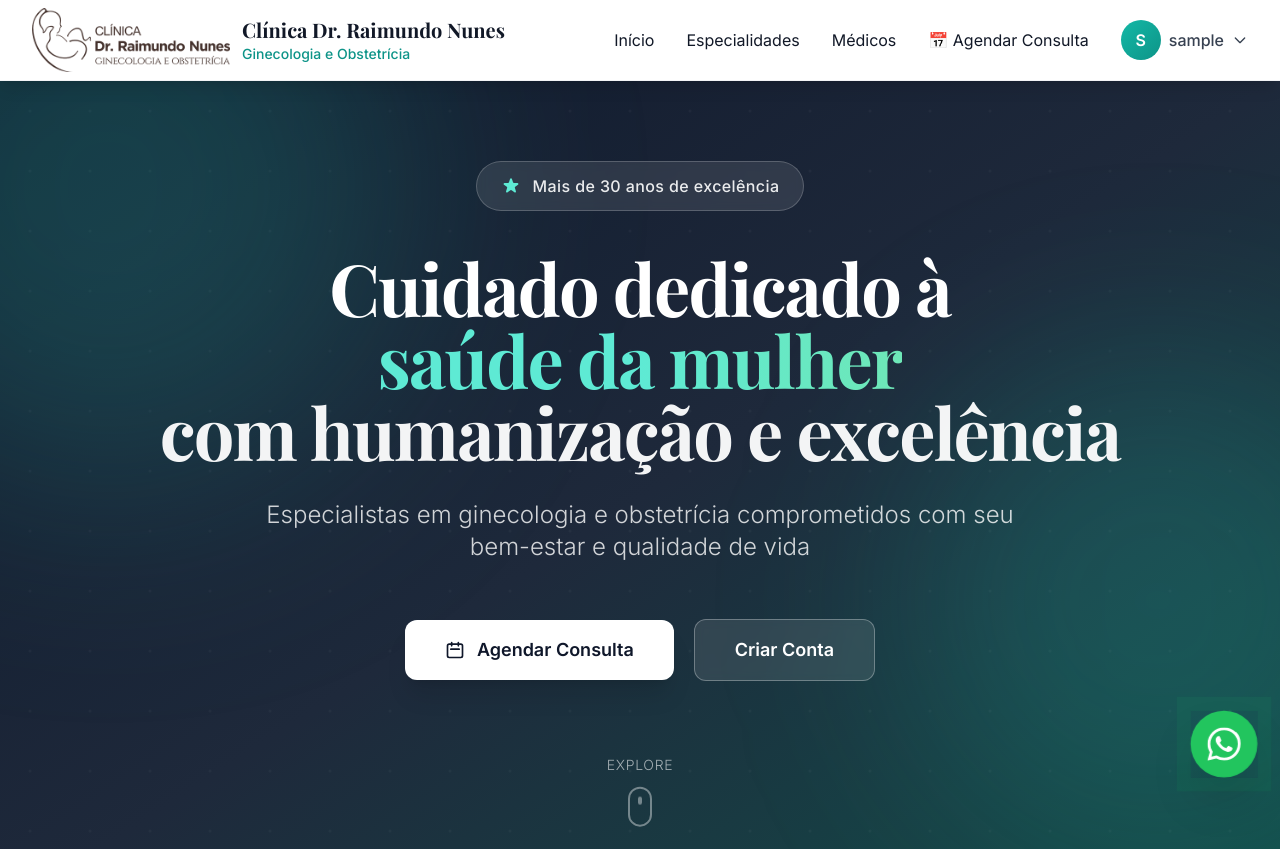
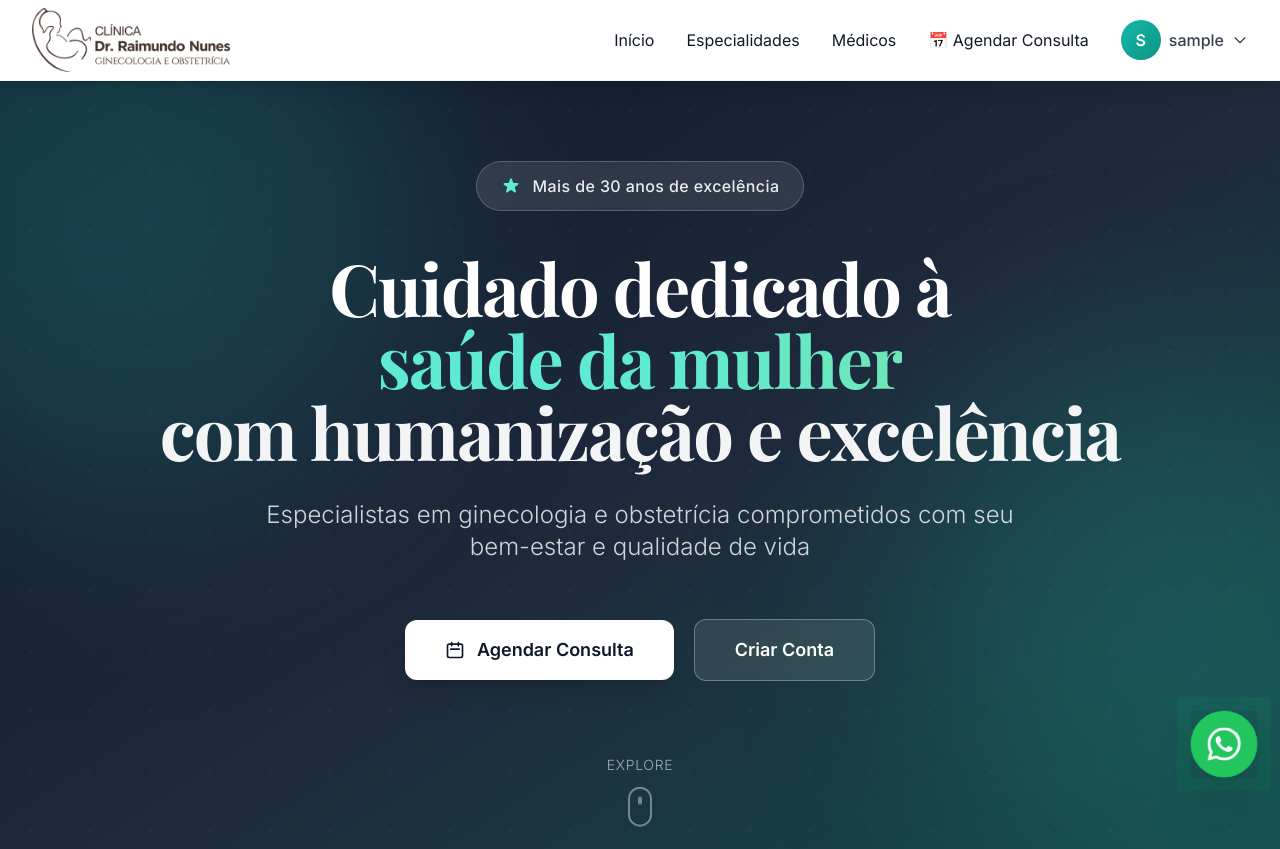
Before and after one commit to lsfrenzel/clinica_raimundo, a Flask app: page / in a window 1280 px wide; the page is wider, and only the part inside the window is pictured. Shown: the top 849 px of that part. Run offline with Flask 3, Linux system fonts and the light colour scheme; the visitor is signed in with stand-in values (Sample User, id 1); data that the repository does not hold is empty; some libraries are stand-ins or nearby versions.

Commit message:
Remove clinic name and subtitle, keeping only the logo image
Remove text elements for clinic name and subtitle from the header template.

Replit-Commit-Author: Agent
Replit-Commit-Session-Id: 19792b9f-5927-4655-ac0c-8631b706531d
Replit-Commit-Checkpoint-Type: full_checkpoint
Replit-Commit-Screenshot-Url: https://storage.googleapis.com/screenshot-production-us-central1/140ed1b8-e793-44c8-bdfc-98435bee243c/19792b9f-5927-4655-ac0c-8631b706531d/WBXnLL4

```diff
--- a/app/templates/base.html
+++ b/app/templates/base.html
@@ -300,18 +300,10 @@
             <div class="flex justify-between items-center h-20">
                 <!-- Logo -->
                 <div class="flex items-center">
-                    <a href="{{ url_for('main.index') }}" class="flex items-center space-x-3 group">
+                    <a href="{{ url_for('main.index') }}" class="flex items-center group">
                         <img src="{{ url_for('static', filename='images/logo-dr-raimundo-text.png') }}"
                              alt="Clínica Dr. Raimundo Nunes"
                              class="h-16 w-auto transform group-hover:scale-105 transition-all duration-300">
-                        <div>
-                            <div class="text-xl font-bold text-gray-900 font-display">
-                                Clínica Dr. Raimundo Nunes
-                            </div>
-                            <div class="text-sm text-primary-600 font-medium">
-                                Ginecologia e Obstetrícia
-                            </div>
-                        </div>
                     </a>
                 </div>
 
```
